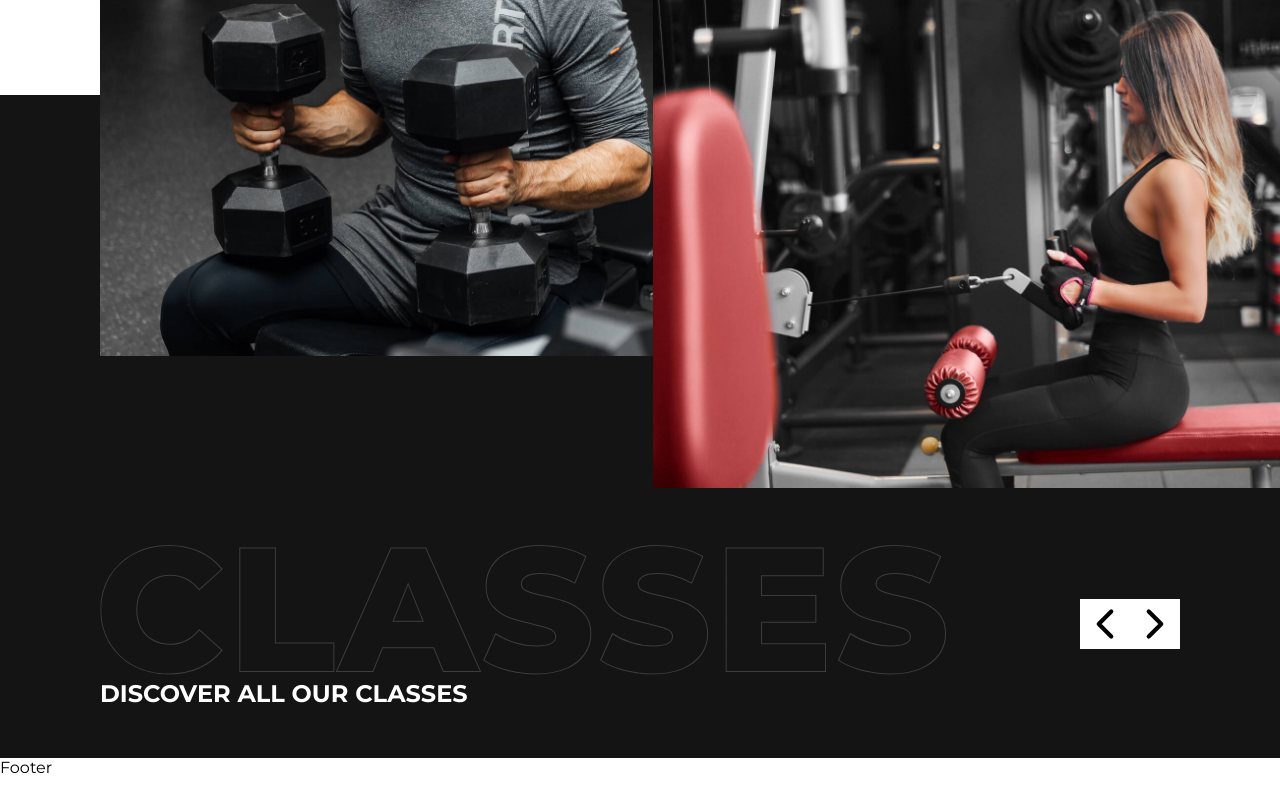
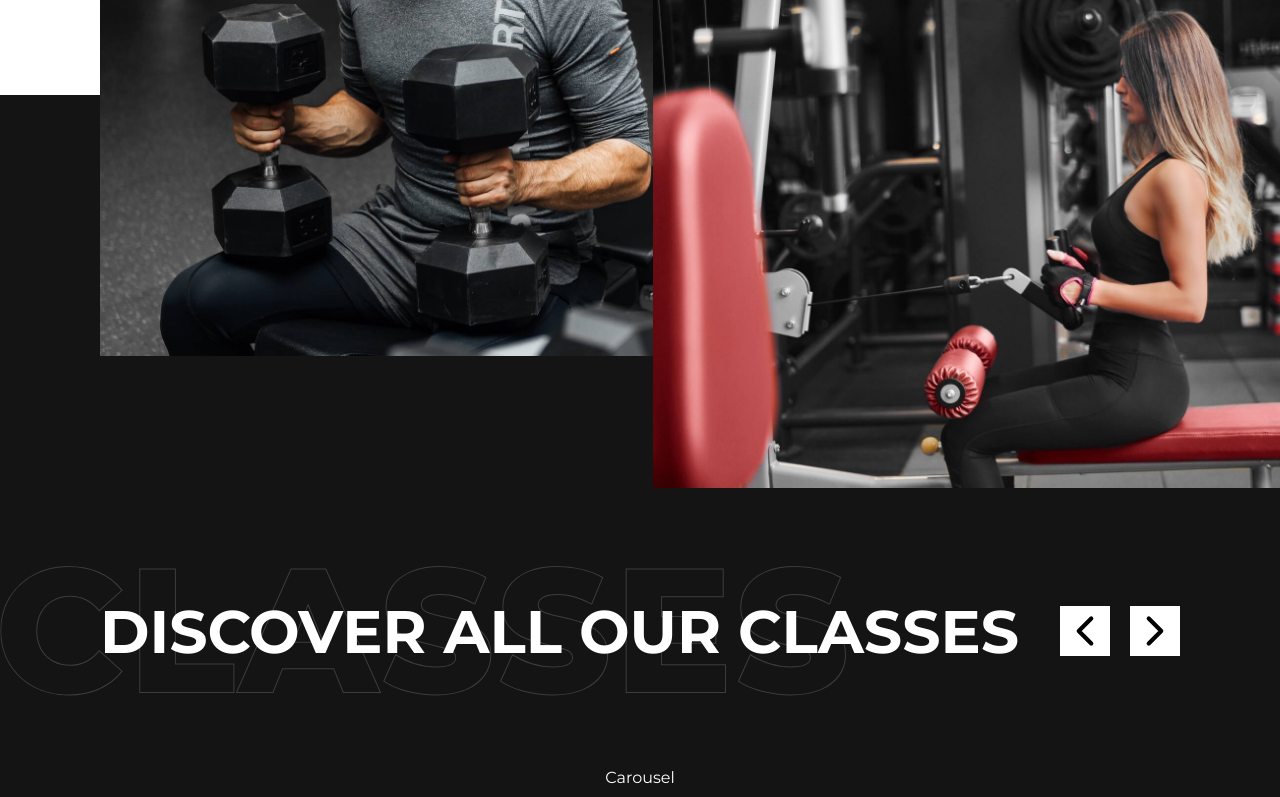
Before and after one commit to Minyras/gymfit-x, a React (Vite) app: page / in a window 1280 px wide. Shown: the part 2000-2797 px from the top of the page. Built offline with nearby package versions, Linux system fonts and the light colour scheme.

Commit message:
classes section is ready

```diff
--- a/package.json
+++ b/package.json
@@ -14,6 +14,7 @@
     "lucide-react": "^0.509.0",
     "react": "^19.1.0",
     "react-dom": "^19.1.0",
+    "react-multi-carousel": "^2.8.6",
     "react-router-dom": "^7.6.0"
   },
   "devDependencies": {
--- a/src/pages/Home/Home.tsx
+++ b/src/pages/Home/Home.tsx
@@ -10,6 +10,7 @@ import aboutUs from "../../assets/svg/about us.svg";
 import homeGirl from "../../assets/img/homegirl.jpeg";
 import homeBoy from "../../assets/img/homeboy.jpeg";
 import classesSvg from "../../assets/svg/classes.svg";
+
 gsap.registerPlugin(ScrollTrigger);
 const Home = ({ isActive }: HomeProps) => {
   const imageRef = useRef(null);
@@ -36,7 +37,7 @@ const Home = ({ isActive }: HomeProps) => {
   }, [isActive]);
   return (
     <div className="home">
-      <div className="home-hero-container">
+      <section className="home-hero-container">
         <div ref={imageRef} className="background">
           <div className="black"></div>
         </div>
@@ -51,8 +52,8 @@ const Home = ({ isActive }: HomeProps) => {
             <Button name={"BROWSE CLASSES"} style={"transparent"} />
           </div>
         </div>
-      </div>
-      <div className="home-info">
+      </section>
+      <section className="home-info">
         <div className="contact">
           <Mail />
           <div>
@@ -93,8 +94,8 @@ const Home = ({ isActive }: HomeProps) => {
             <p>6736 S SHERBOURNE DR LOS ANGELES, 90056</p>
           </div>
         </div>
-      </div>
-      <div className="home-about">
+      </section>
+      <section className="home-about">
         <img src={aboutUs} alt="about us" />
 
         <h1>WE ARE NOT JUST A GYM, WE ARE A WHOLE COMMUNITY</h1>
@@ -107,27 +108,34 @@ const Home = ({ isActive }: HomeProps) => {
           <Button name={"SUBSCRIBE NOW"} style={"black-button"} />
           <Button name={"BROWSE CLASSES"} style={"white-transparent"} />
         </div>
-      </div>
-      <div className="classes-img">
+      </section>
+      <section className="classes-img">
         <div className="white-bg"></div>
         <div className="black-bg"></div>
         <div className="images">
           <img src={homeBoy} alt="" />
           <img className="home-girl" src={homeGirl} alt="" />
         </div>
-      </div>
-      <div className="home-classes">
+      </section>
+      <section className="home-classes">
         <div className="classes-title">
-          <div>
-            <img className="classes-svg" src={classesSvg} alt="" />
-            <h2>DISCOVER ALL OUR CLASSES</h2>
-          </div>
+          <img className="classes-svg" src={classesSvg} alt="" />
+          <h2>DISCOVER ALL OUR CLASSES</h2>
+
           <div className="arrows">
             <ChevronLeft />
             <ChevronRight />
           </div>
         </div>
-      </div>
+        <div className="carousel-container">
+          <div>Carousel</div>
+          <Button name={"BROWSE ALL CLASSES"} style={"white"} />
+        </div>
+      </section>
+      <section className="yt">
+        <h2>DISCOVER WHAT MAKES OUR GYM DIFFERENT</h2>
+        <Button name="SUBSCRIBE NOW" style="white" />
+      </section>
     </div>
   );
 };
--- a/src/pages/Home/home.css
+++ b/src/pages/Home/home.css
@@ -168,7 +168,8 @@
   background-color: #141414;
   color: white;
   width: 100%;
-  padding: 50px 0;
+  padding: 100px 0;
+  position: relative;
 }
 
 .home-classes svg {
@@ -182,7 +183,29 @@
   align-items: center;
   justify-content: space-between;
   padding: 0 100px;
+  margin-bottom: 100px;
+}
+.classes-title h2 {
+  z-index: 99;
+  font-size: 60px;
 }
 .classes-svg {
-  position: relative;
+  position: absolute;
+  left: 0;
 }
+.arrows {
+  display: flex;
+  align-items: center;
+  gap: 20px;
+}
+
+.carousel-container {
+  display: flex;
+  align-items: center;
+  flex-direction: column;
+  gap: 30px;
+}
+
+.yt {
+  background-image: url("../../assets/img/yt-bg.jpeg");
+}
```
Also changed, not shown: src/components/CustomButtonGroup/CustomButtonGroup.tsx (added, +15 -0 lines), src/components/CustomButtonGroup/customButton.css (added, +30 -0 lines), src/assets/img/yt-bg.jpeg (added), 1 other file (tests, documents, lock files or other folders).
